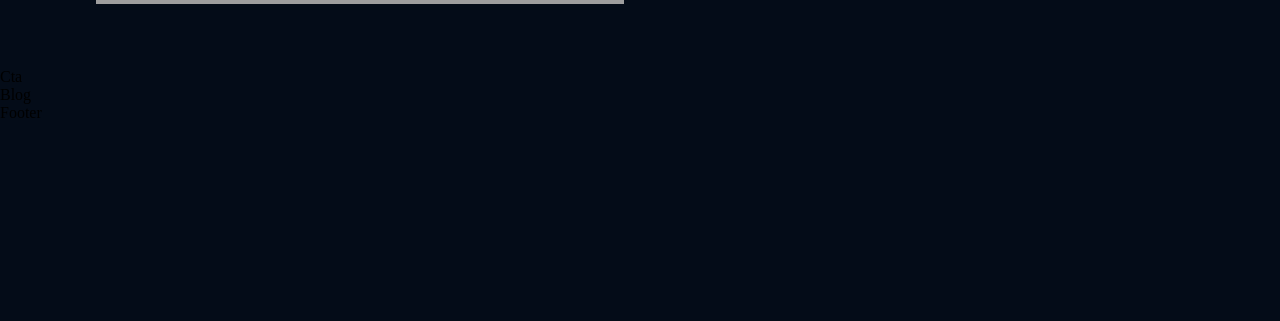
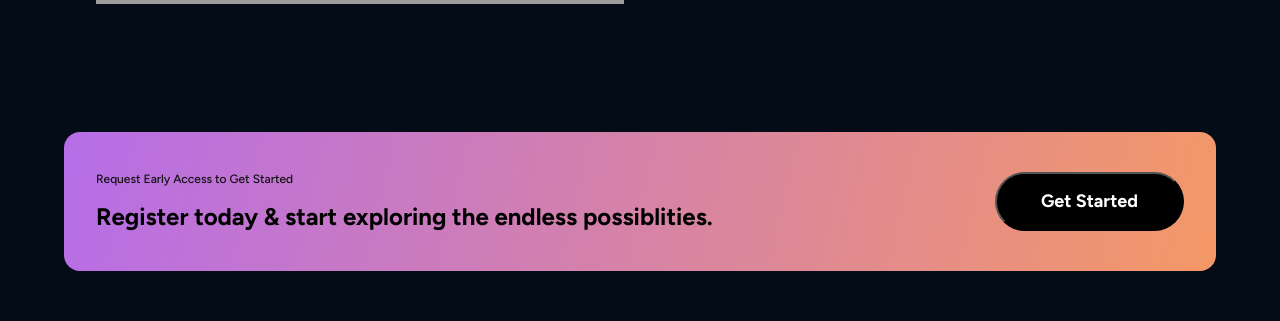
Before and after one commit to MiguelSuarez-hub/gpt3-ms, a React (Vite) app: page / in a window 1280 px wide. Shown: the part 2723-3044 px from the top of the page. Before the commit the page ends 2845 px from the top, so only its background shows below. Built offline with nearby package versions, Linux system fonts and the light colour scheme; grey boxes are pictures that could not be loaded.

Commit message:
Added structure and styles to cta component

```diff
--- a/src/components/cta/Cta.jsx
+++ b/src/components/cta/Cta.jsx
@@ -4,7 +4,15 @@
 
 const Cta = () => {
   return (
-    <div>Cta</div>
+    <div className='gpt3__cta'>
+      <div className='gpt3__cta-content'>
+        <p>Request Early Access to Get Started</p>
+        <h3>Register today & start exploring the endless possiblities.</h3>
+      </div>
+      <div className='gpt3__cta-button'>
+        <button type='button'>Get Started</button>
+      </div>
+    </div>
   )
 }
 
--- a/src/components/cta/cta.css
+++ b/src/components/cta/cta.css
@@ -0,0 +1,75 @@
+.gpt3__cta {
+  display: flex;
+  justify-content: space-between;
+  align-items: center;
+  flex-direction: row;
+
+  padding: 2rem;
+  margin: 4rem;
+  border-radius: 1rem;
+  background: var(--gradient-bar);
+}
+
+.gpt3__cta-content {
+  display: flex;
+  flex-direction: column;
+  justify-content: flex-start;
+  align-items: flex-start;
+}
+
+.gpt3__cta-content p {
+  font-family: var(--font-family);
+  font-weight: 500;
+  font-size: 12px;
+  line-height: 30px;
+  color: #0E0E0E;
+}
+
+.gpt3__cta-content h3 {
+  font-family: var(--font-family);
+  font-weight: 800;
+  font-size: 24px;
+  line-height: 45px;
+  color: #000000;
+}
+
+.gpt3__cta-button {
+  display: flex;
+  justify-content: center;
+  align-items: center;
+}
+
+.gpt3__cta-button button {
+  width: 189.14px;
+  height: 59.4px;
+
+  background: #000000;
+  border-radius: 40px;
+  font-family: var(--font-family);
+  font-weight: 700;
+  font-size: 18px;
+  line-height: 30px;
+  color: #fff;
+  cursor: pointer;
+}
+
+@media screen and (max-width: 650px) {
+  .gpt3__cta {
+    flex-direction: column;
+  }
+
+  .gpt3__cta-button {
+    margin: 2rem 0 0;
+  }
+}
+
+@media screen and (max-width: 550px) {
+  .gpt3__cta {
+    margin: 4rem 2rem;
+  }
+
+  .gpt3__cta-content h3 {
+    font-size: 18px;
+    line-height: 32px;
+  }
+}
```
